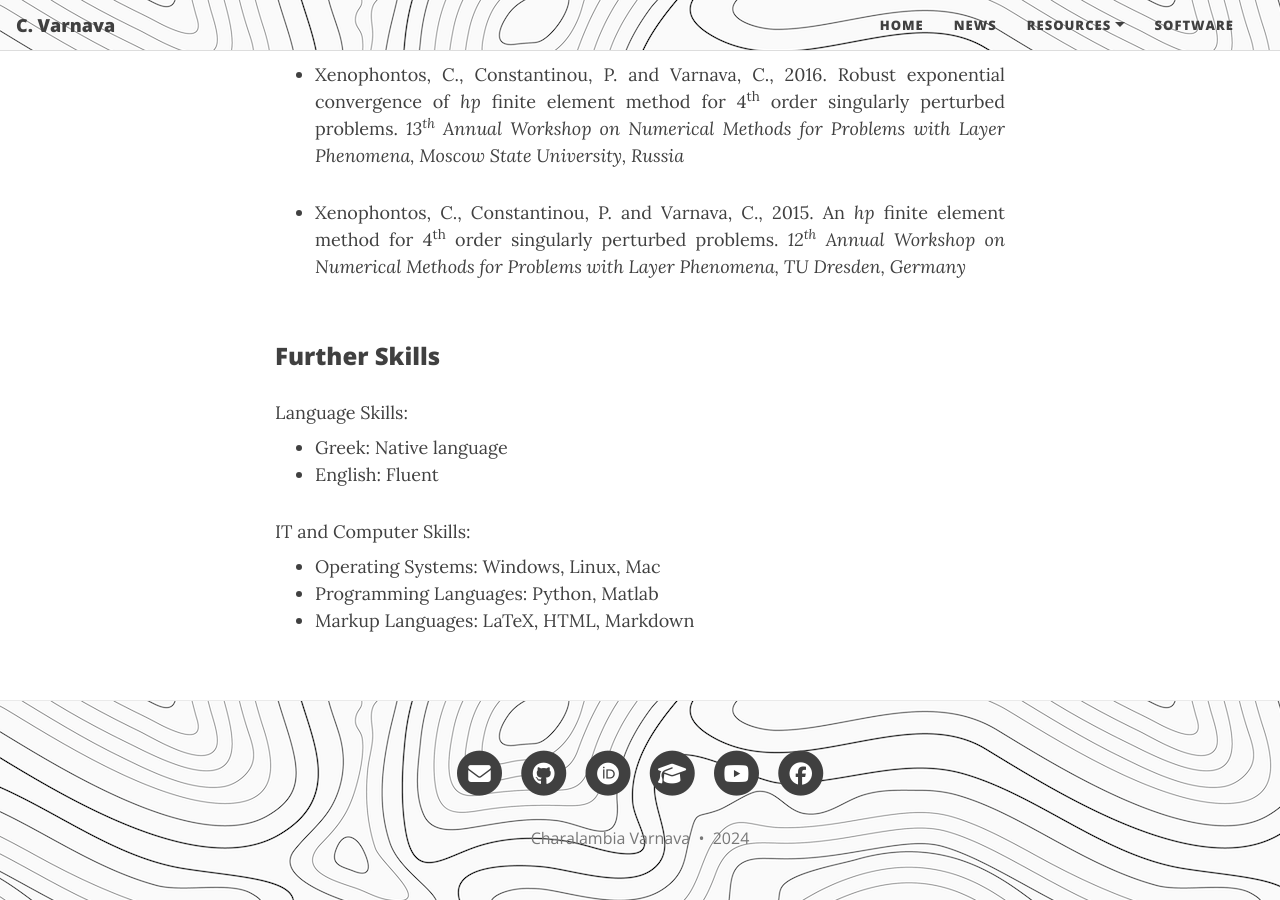
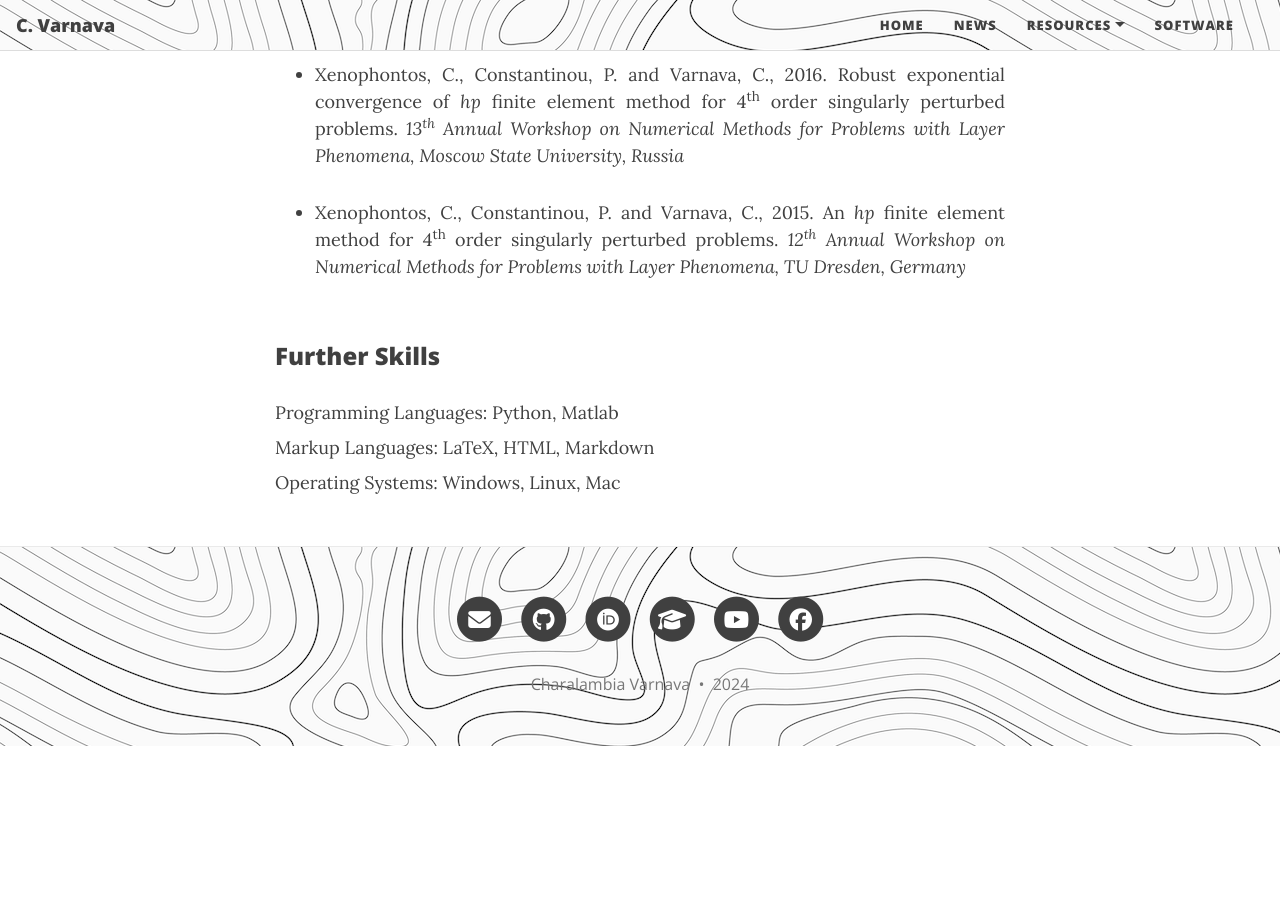
Before and after one commit to ch-var/ch-var.github.io, a Jekyll site: the page built from cv.html, in a window 1280 px wide and 900 px high, scrolled down 6291 px. Built offline with Jekyll 4.4.1, drawn with Linux system fonts in a browser that asks for light colours; formulas are drawn with MathJax 3; after the commit the page ends 7037 px from its top, so only the background shows below that.

Commit message:
Update cv.html

```diff
--- a/cv.html
+++ b/cv.html
@@ -170,17 +170,8 @@ Founding member of Women in Mathematical Sciences in Cyprus (WMSC)
 <br>
 <h3>Further Skills</h3>
 <p></p>
-Language Skills:
+Programming Languages: Python, Matlab
 <h5></h5>
-<ul>
-<li align='justify'>Greek: Native language</li>
-<li align='justify'>English: Fluent</li>
-</ul>
-<p></p>
-IT and Computer Skills:
+Markup Languages: LaTeX, HTML, Markdown
 <h5></h5>
-<ul>
-<li align='justify'>Operating Systems: Windows, Linux, Mac</li>
-<li align='justify'>Programming Languages: Python, Matlab</li>
-<li align='justify'>Markup Languages: LaTeX, HTML, Markdown</li>
-</ul>
+Operating Systems: Windows, Linux, Mac
```
